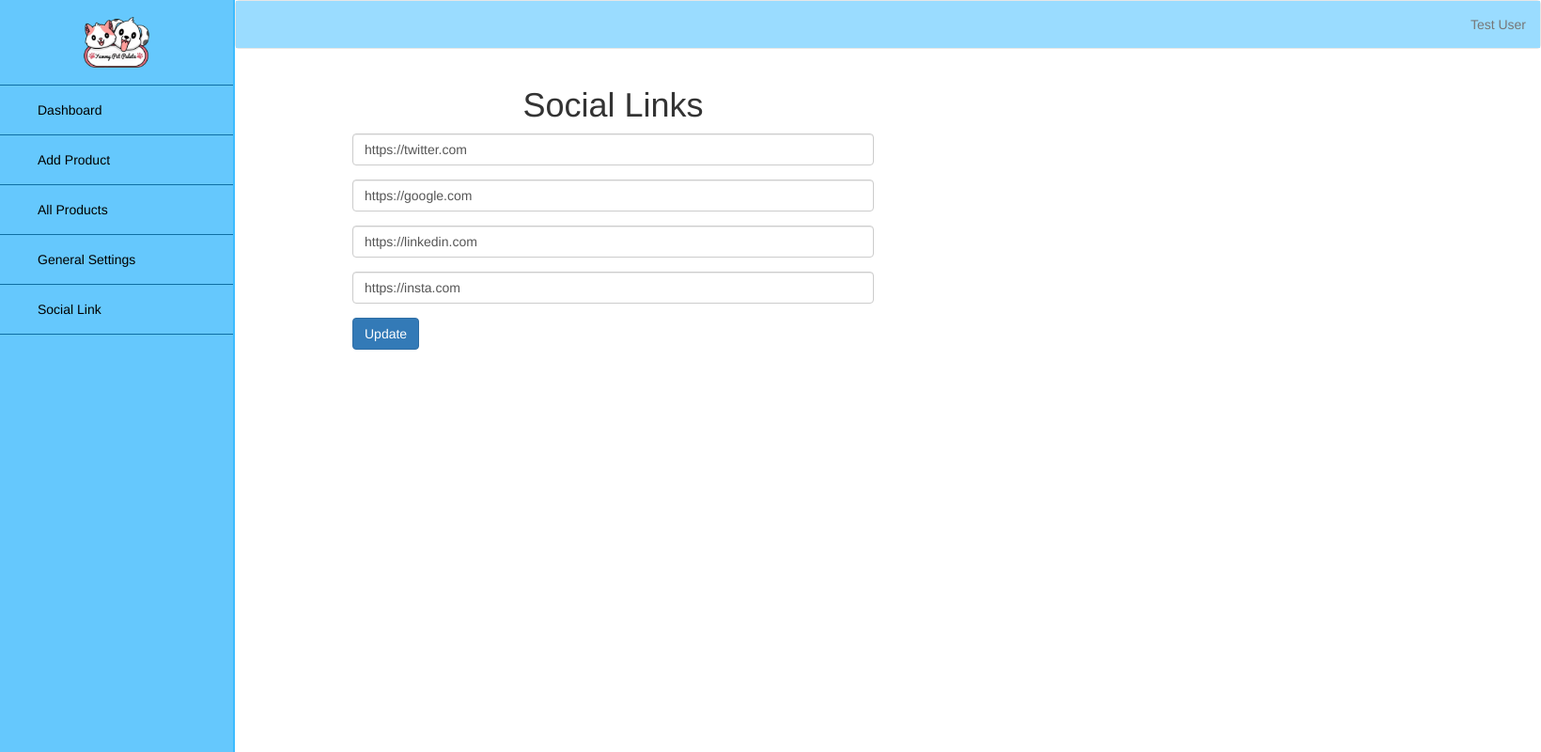
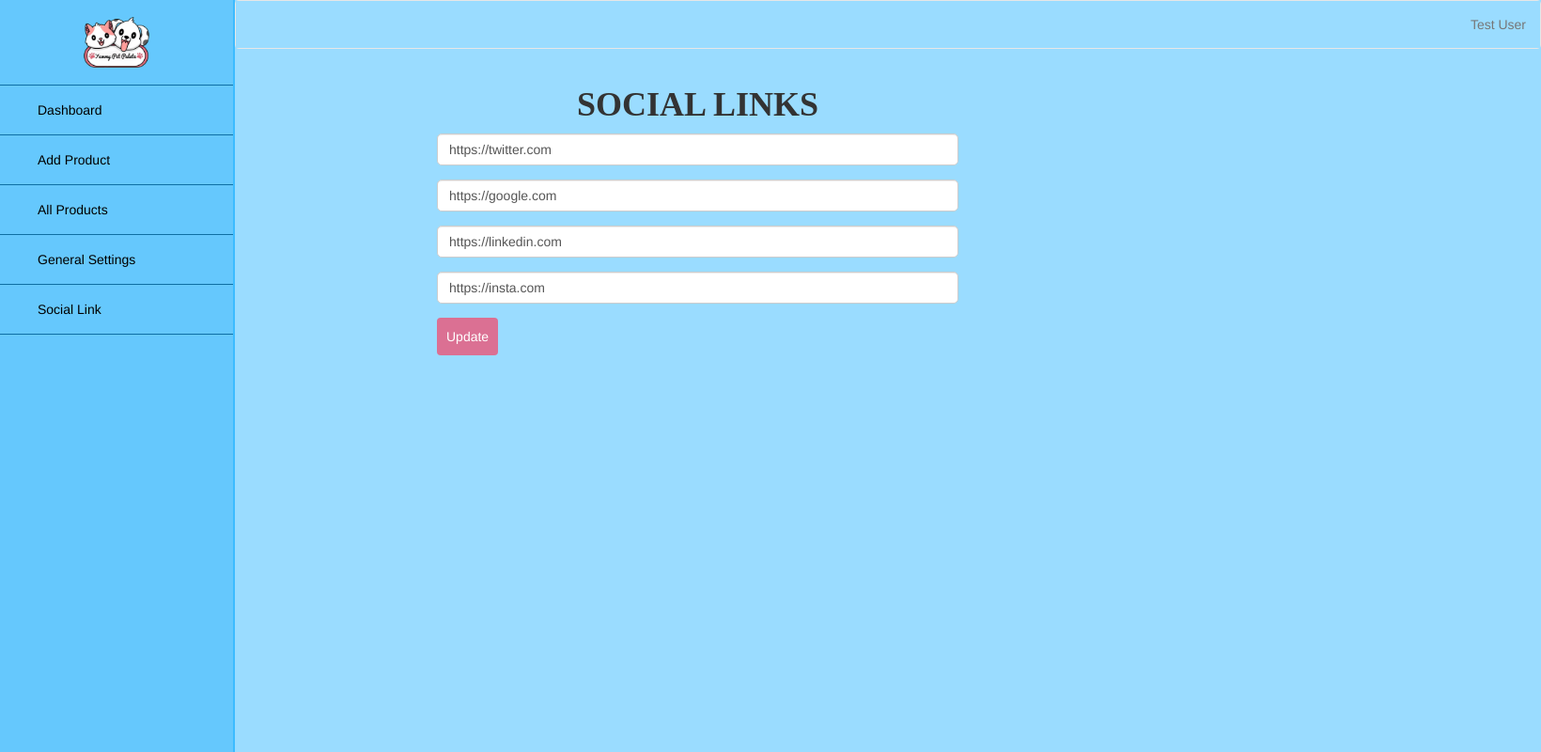
Before and after one commit to SyedaSunaina/ypp, a PHP site: page /social-links.php in a window 1640 px wide. Shown: the whole page at 94% size. Run offline with PHP 8.4, Linux system fonts and the light colour scheme; data comes from the database, SQL or seed files in the repository; some libraries are stand-ins or nearby versions.

Commit message:
Update social-links.php

```diff
--- a/social-links.php
+++ b/social-links.php
@@ -2,7 +2,7 @@
 <!DOCTYPE html>
 <html lang="en">
 <?php include("admin-header.php");?>
-<body>
+<body style="background-color:  #9ADCFF;">
     <div id="viewport">
         <!-- Sidebar -->
         <?php include('admin-nav.php') ?>
@@ -19,7 +19,7 @@
               </ul>
             </div>
           </nav>
-          <div class="container">
+          <div class="container" id="add-product">
 
         <div class="row justify-content-center">
             <div class="col-md-6">
```
